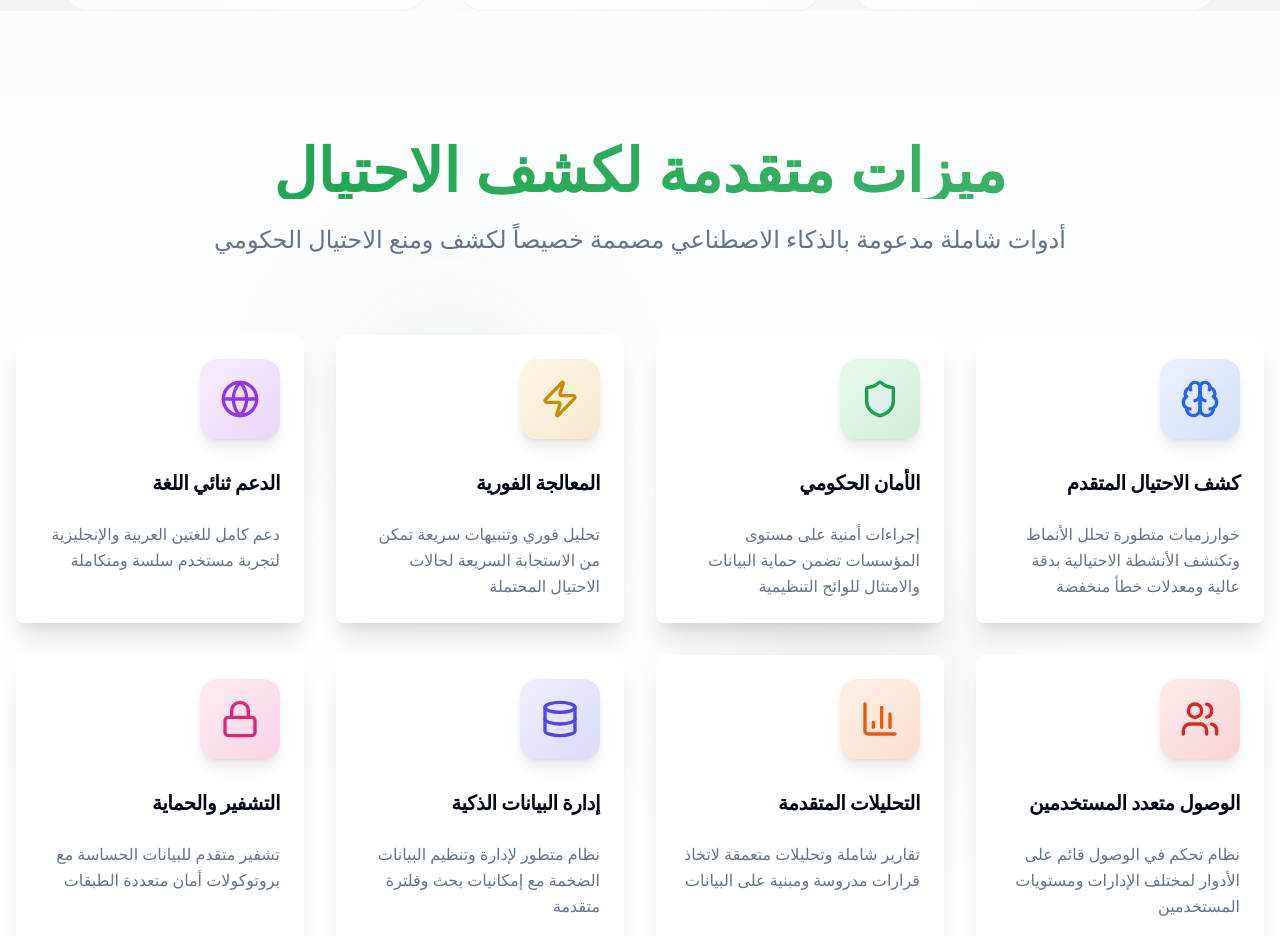
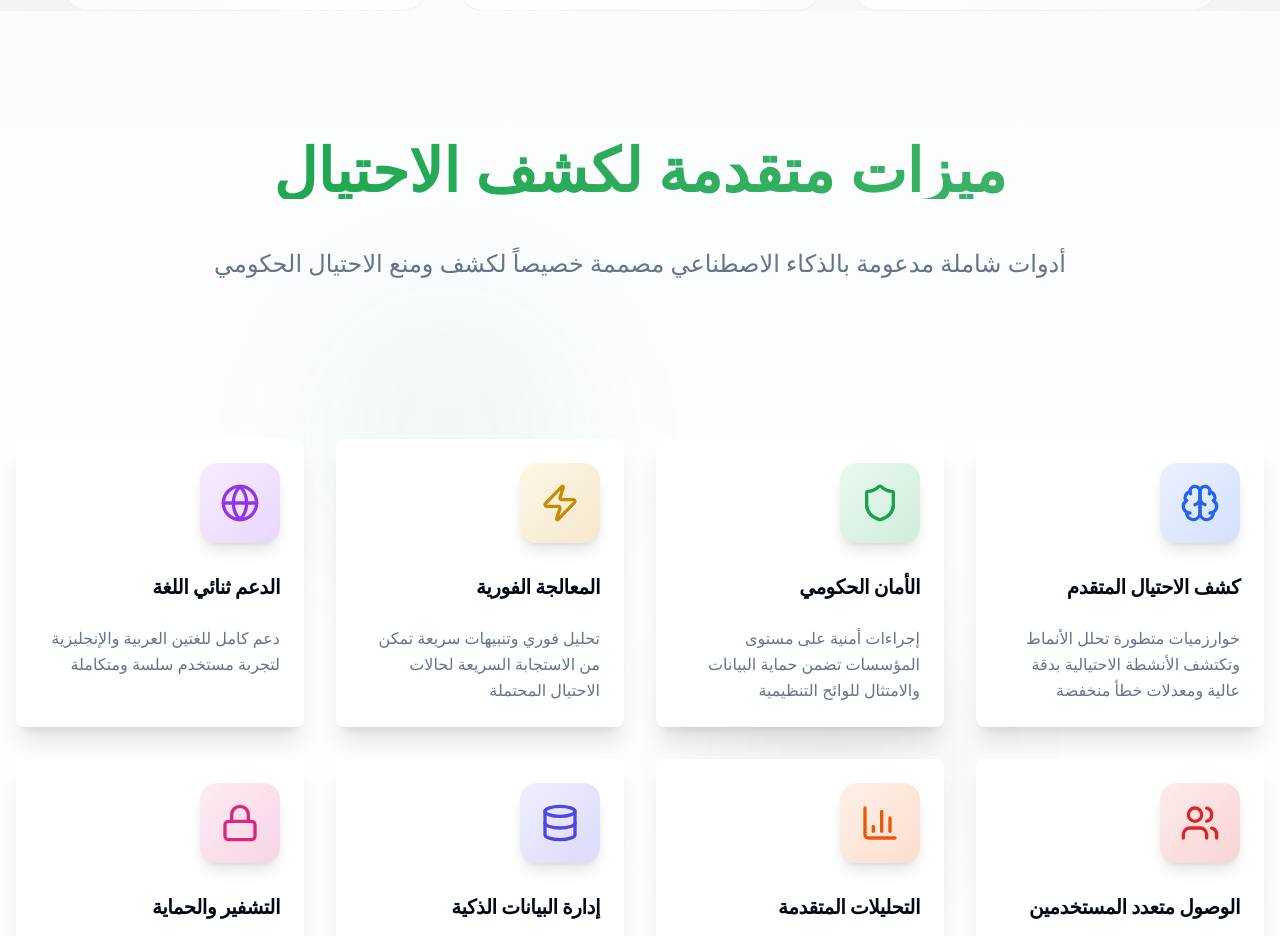
Before and after one commit to Ibrahim-Hurubi/MODAQQEQ, a Next.js app: page / in a window 1280 px wide. Shown: the part 900-1836 px from the top of the page. Built offline with nearby package versions, Linux system fonts and the light colour scheme.

Commit message:
تعديل على المشروع

```diff
--- a/components/features-section.tsx
+++ b/components/features-section.tsx
@@ -105,8 +105,8 @@ export function FeaturesSection() {
         viewport={{ once: true, margin: "-100px" }}
         variants={containerVariants}
       >
-        <motion.div className="text-center mb-20" variants={itemVariants}>
-          <h2 className="text-4xl lg:text-6xl font-bold mb-6 bg-gradient-to-r from-primary to-primary/80 bg-clip-text text-transparent">
+        <motion.div className="text-center mb-40" variants={itemVariants}>
+          <h2 className="text-4xl lg:text-6xl font-bold mb-12 bg-gradient-to-r from-primary to-primary/80 bg-clip-text text-transparent">
             {t("home.features.title")}
           </h2>
           <p className="text-xl lg:text-2xl text-muted-foreground max-w-4xl mx-auto leading-relaxed">
```
